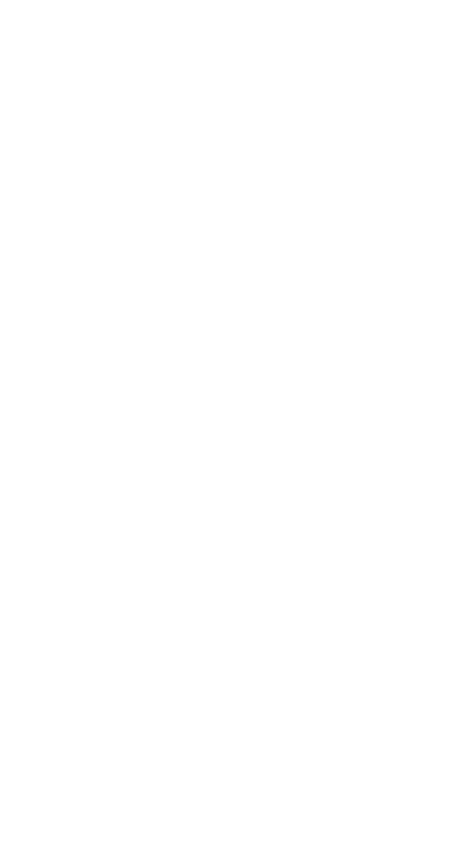
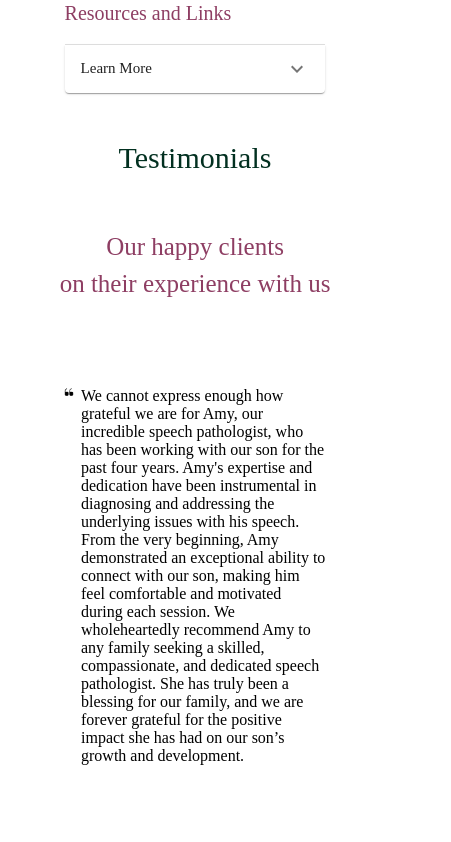
Before and after one commit to beemak789/AE_SLP_Website, a React (Create React App) app in the folder AE_Website/: page / in a window 390 px wide. Shown: the part 3240-4082 px from the top of the page, 451 px wide, since content can reach past the window. Before the commit the page ends 2623 px from the top, so only its background shows below. Built offline with nearby package versions, Linux system fonts and the light colour scheme; a web font is replaced by a local one.

Commit message:
testimonial mobile

```diff
--- a/AE_Website/src/component/LandingPage.js
+++ b/AE_Website/src/component/LandingPage.js
@@ -15,10 +15,10 @@
        <AboutMe />
       <Services />
 
-      {/* <Resources/>
+      <Resources/>
       <Testimonials/>
       <ContactMe />
-      <Footer />   */}
+      {/* <Footer />   */}
     </>
   );
 };
--- a/AE_Website/src/component/Services.js
+++ b/AE_Website/src/component/Services.js
@@ -20,7 +20,6 @@
   flex-direction: column;
   justify-content: space-around;
   background-color: white;
-  height: fit-content;
 
   .our-services-header {
     font-size: 25px;
--- a/AE_Website/src/component/Testimonials.js
+++ b/AE_Website/src/component/Testimonials.js
@@ -8,15 +8,16 @@
 
 const Testimonials = () => {
   return (
-    <TestimonialsContainer name="testimonials">
+    <TestimonialsContainer name='testimonials'>
       <h2 className='fancy'>Testimonials</h2>
       <div className='hear-from'>
         <p>Our happy clients</p>
         <p className='about-tag'>on their experience with us</p>
       </div>
-      <TestimonialList>
+
       <Carousel
         autoPlay={false}
+        navButtonsAlwaysInvisible={false}
         navButtonsProps={{
           style: {
             backgroundColor: '#023020',
@@ -36,9 +37,6 @@
           );
         })}
       </Carousel>
-
-
-      </TestimonialList>
     </TestimonialsContainer>
   );
 };
@@ -46,7 +44,7 @@
 export default Testimonials;
 
 const TestimonialsContainer = styled.div`
-  height: fit-content;
+  height: 100%;
   .fancy {
     font-size: 30px;
     font-weight: 300;
@@ -88,21 +86,16 @@
   }
 `;
 
-const TestimonialList = styled.div`
-  width: 70%;
-  font-size: 18px;
-  padding: 1rem;
-  font-weight: 100;
-  line-height: 16pt;
-  margin: auto;
-  margin-top: -2rem;
-`;
-
 const SingleTestimonialCard = styled.div`
   padding: 4rem;
   border-radius: 2px;
   background: white;
   color: black;
   display: flex;
-  gap: 10px;
+  gap: 7px;
+  margin: auto;
+
+  @media (min-width: 375px) and (max-width: 768px) {
+    margin: auto;
+  }
 `;
--- a/AE_Website/src/utils/links.js
+++ b/AE_Website/src/utils/links.js
@@ -7,16 +7,16 @@
     to: 'services',
     name: 'Services',
   },
-  {
-    to: 'testimonials',
-    name: 'Testimonials',
-  },
 
   {
     to: 'resources',
     name: 'Resources',
   },
   {
+    to: 'testimonials',
+    name: 'Testimonials',
+  },
+  {
     to: 'contactUs',
     name: 'Contact Us',
   },
```
Lines whose indentation alone changed are shown as unchanged.
